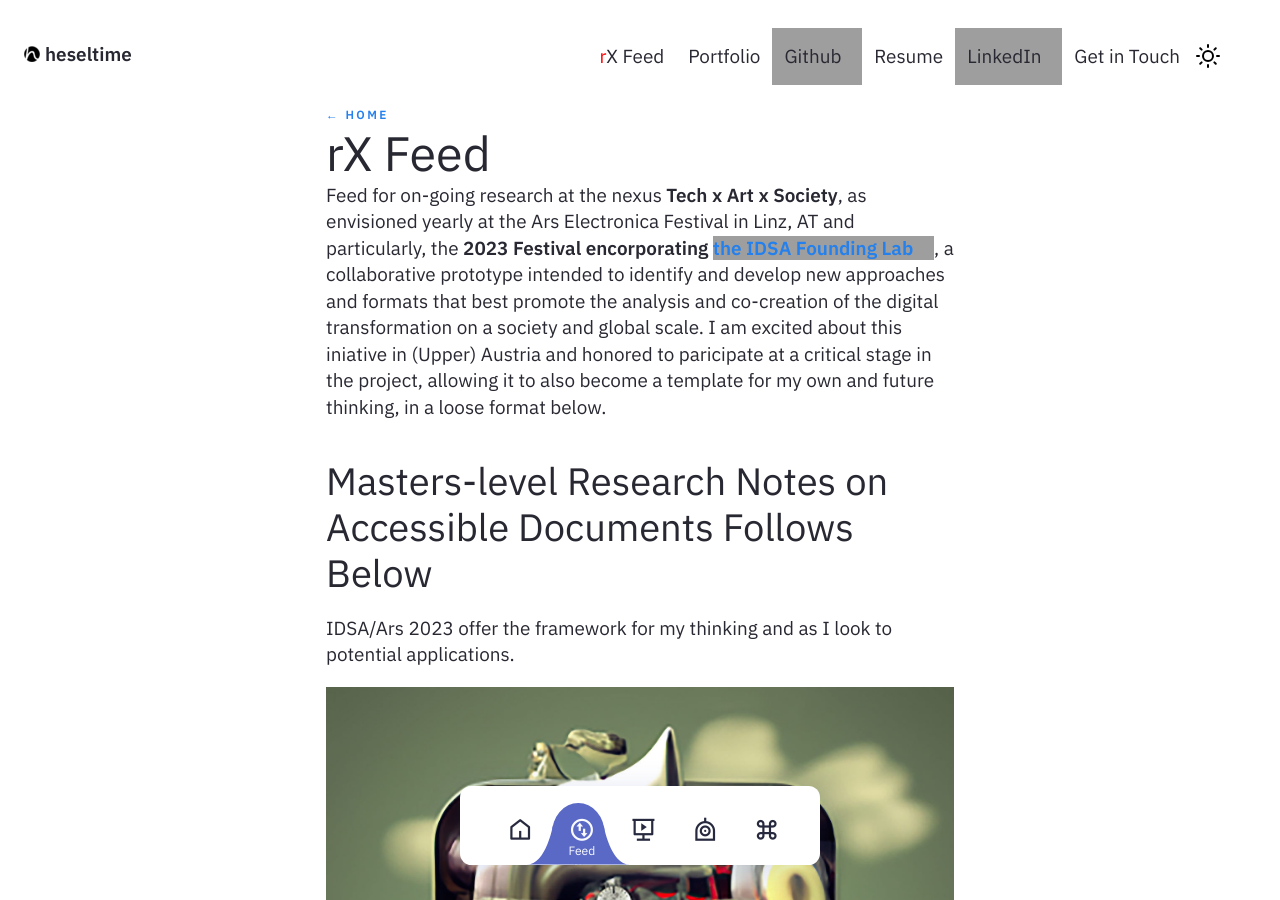
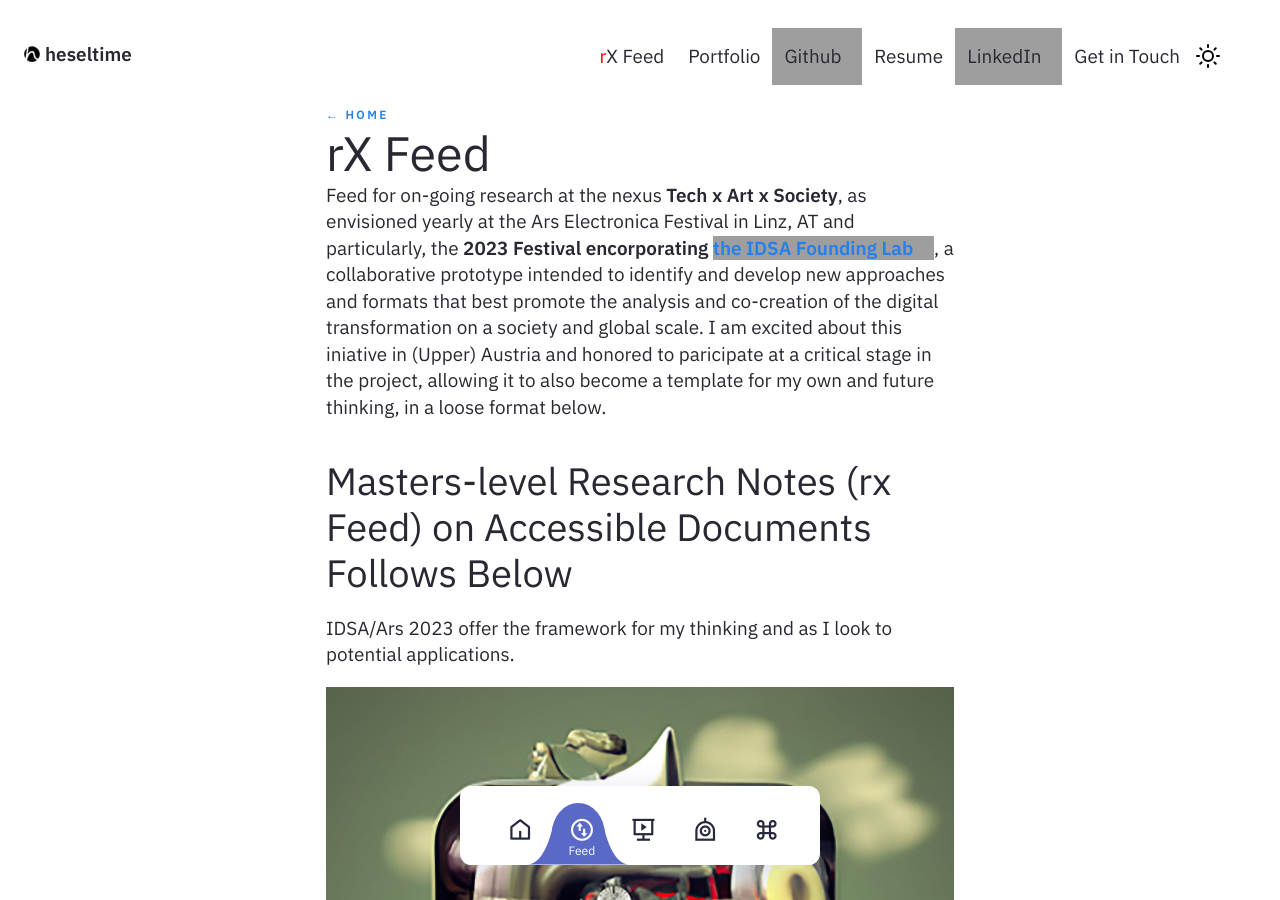
Before and after one commit to heseltime/heseltime.github.io, a Jekyll site: the page built from pages/notes.md, in a window 1280 px wide and 900 px high, cut to the strip 0-900 px from the top of the window. Built offline with Jekyll 4.4.1, drawn with Linux system fonts in a browser that asks for light colours; some of the changed text lies outside the part shown; grey boxes are pictures that could not be loaded.

Commit message:
content update

```diff
--- a/pages/notes.md
+++ b/pages/notes.md
@@ -7,7 +7,7 @@ title: rX Feed
 
 Feed for on-going research at the nexus <b>Tech x Art x Society</b>, as envisioned yearly at the Ars Electronica Festival in Linz, AT and particularly, the <b>2023 Festival encorporating <a href="https://ars.electronica.art/university/en/" target="_BLANK">the IDSA Founding Lab</a></b>, a collaborative prototype intended to identify and develop new approaches and formats that best promote the analysis and co-creation of the digital transformation on a society and global scale. I am excited about this iniative in (Upper) Austria and honored to paricipate at a critical stage in the project, allowing it to also become a template for my own and future thinking, in a loose format below.
 
-# Masters-level Research Notes on Accessible Documents Follows Below
+# Masters-level Research Notes (rx Feed) on Accessible Documents Follows Below
 
 IDSA/Ars 2023 offer the framework for my thinking and as I look to potential applications.
 
```
Also changed, not shown: other parts of pages/notes.md (+1 -1 lines).
